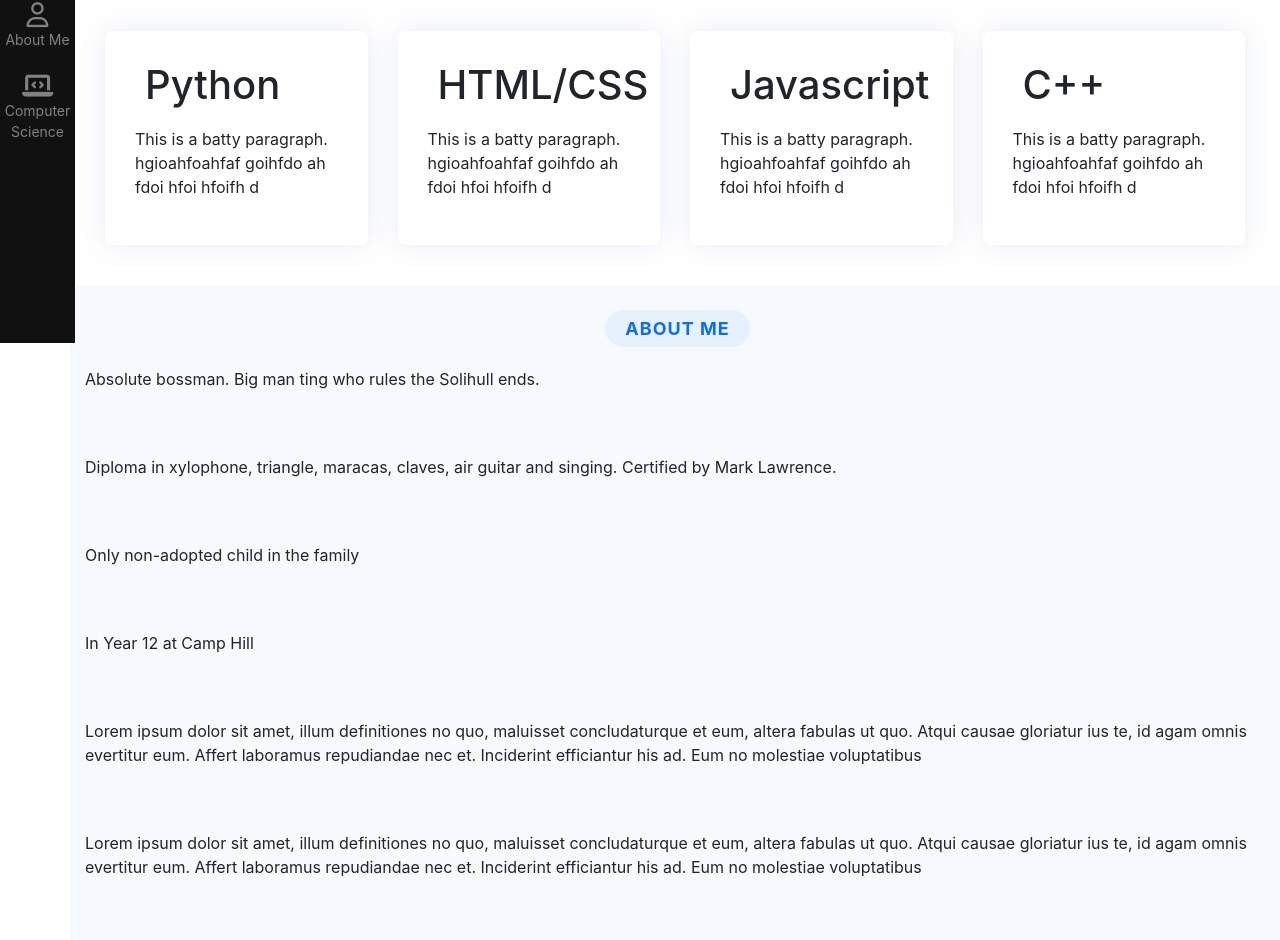
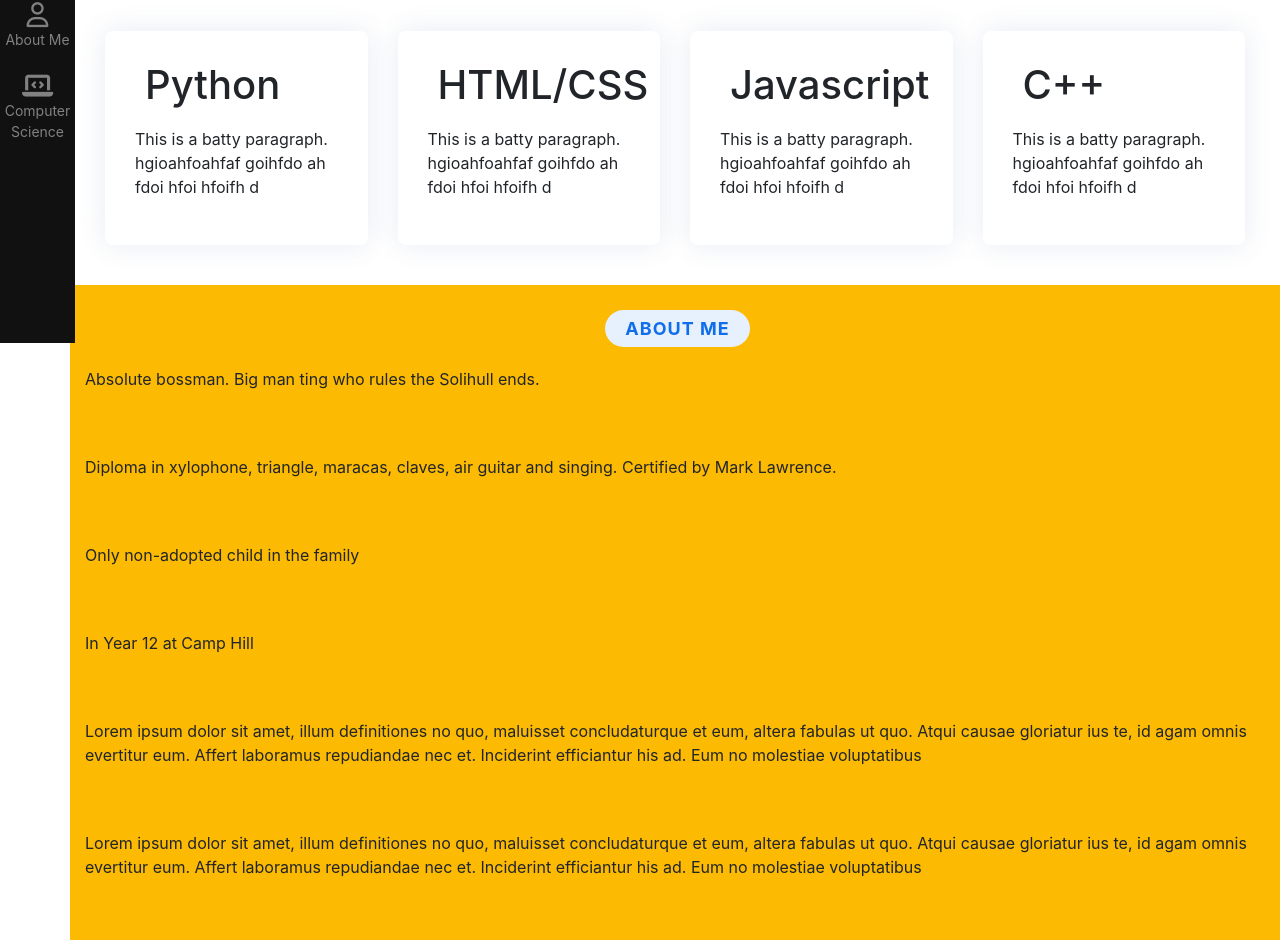
Before and after one commit to K-Mehanna/Portfolio-Website, a plain HTML site: page vert.html in a window 1280 px wide. Shown: the part 457-1397 px from the top of the page. Drawn offline with nearby package versions, Linux system fonts and the light colour scheme.

Commit message:
Update vert.css

```diff
--- a/static/vert.css
+++ b/static/vert.css
@@ -127,7 +127,7 @@ h1 {
 .main {
     margin-left: 70px; /* Same as the width of the sidebar */
     padding: 5px 10px 5px 15px;
-    background-color: #f6f9fe;
+    background-color: #fcba03;
 }
 
 
```
